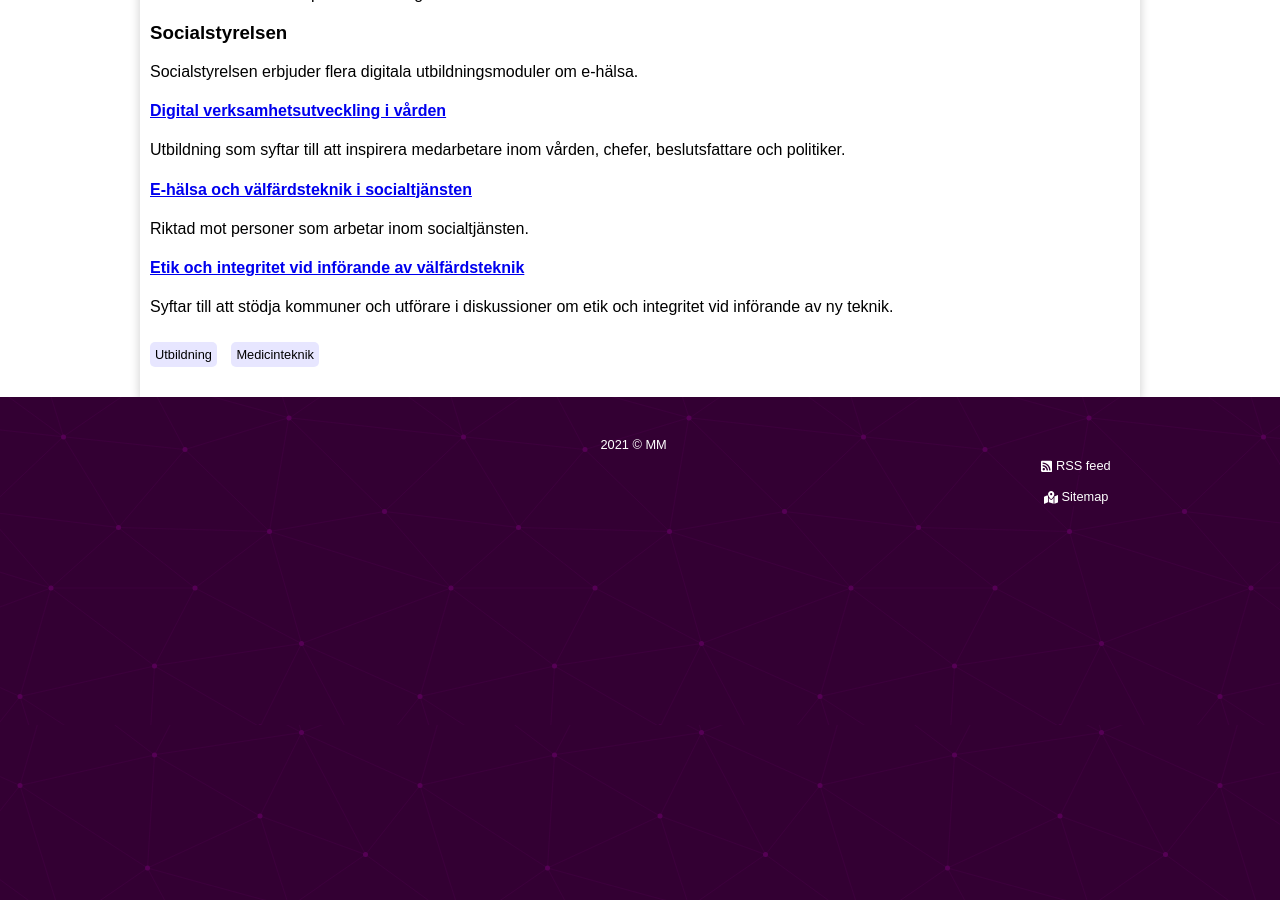
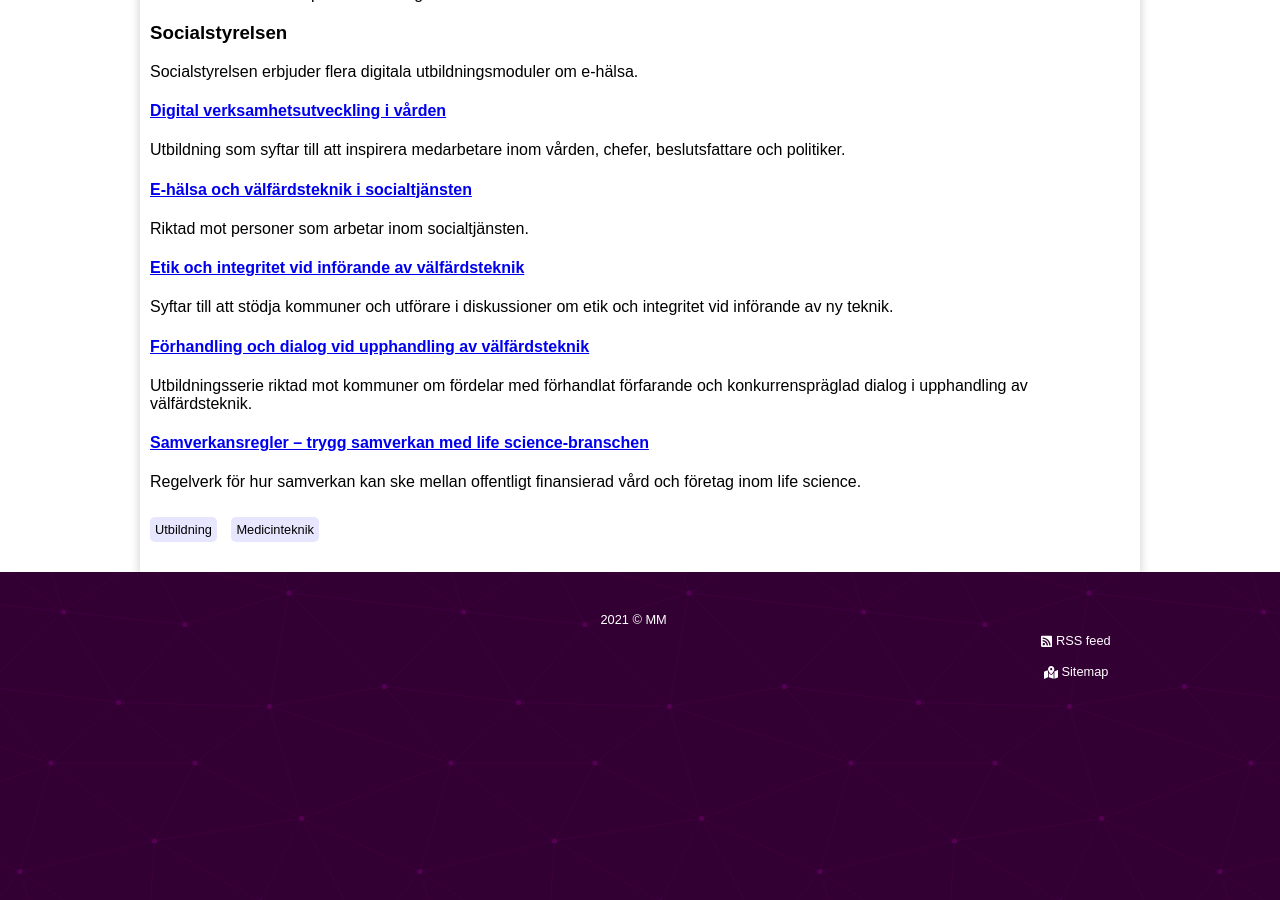
Before and after one commit to teddykladdkak/ehalsa-sverige, a Jekyll site: the page built from _posts/2021-07-31-utbildningar i e-hälsa.markdown, in a window 1280 px wide and 900 px high, scrolled down 2314 px. Built offline with Jekyll 4.4.1, drawn with Linux system fonts in a browser that asks for light colours; comment, search, counter and statistics services are not loaded; before the commit the page ends 3039 px from its top, so only the background shows below that.

Commit message:
Lagt till fler utbildningar

```diff
--- a/_posts/2021-07-31-utbildningar i e-hälsa.markdown
+++ b/_posts/2021-07-31-utbildningar i e-hälsa.markdown
@@ -101,3 +101,9 @@
 
 #### [Etik och integritet vid införande av välfärdsteknik](https://utbildning.socialstyrelsen.se/learn/course/external/view/elearning/76/Etikochintegritetvidinf%C3%B6randeavv%C3%A4lf%C3%A4rdsteknik)
 Syftar till att stödja kommuner och utförare i diskussioner om etik och integritet vid införande av ny teknik.
+
+#### [Förhandling och dialog vid upphandling av välfärdsteknik](https://skr.se/skr/tjanster/evenemang/hittaevenemang/kalenderhandelser/forhandlingochdialogvidupphandlingavvalfardsteknik.52370.html)
+Utbildningsserie riktad mot kommuner om fördelar med förhandlat förfarande och konkurrenspräglad dialog i upphandling av välfärdsteknik.
+
+#### [Samverkansregler – trygg samverkan med life science-branschen](https://samverkansregler.utb.skr.se/)
+Regelverk för hur samverkan kan ske mellan offentligt finansierad vård och företag inom life science.
```
